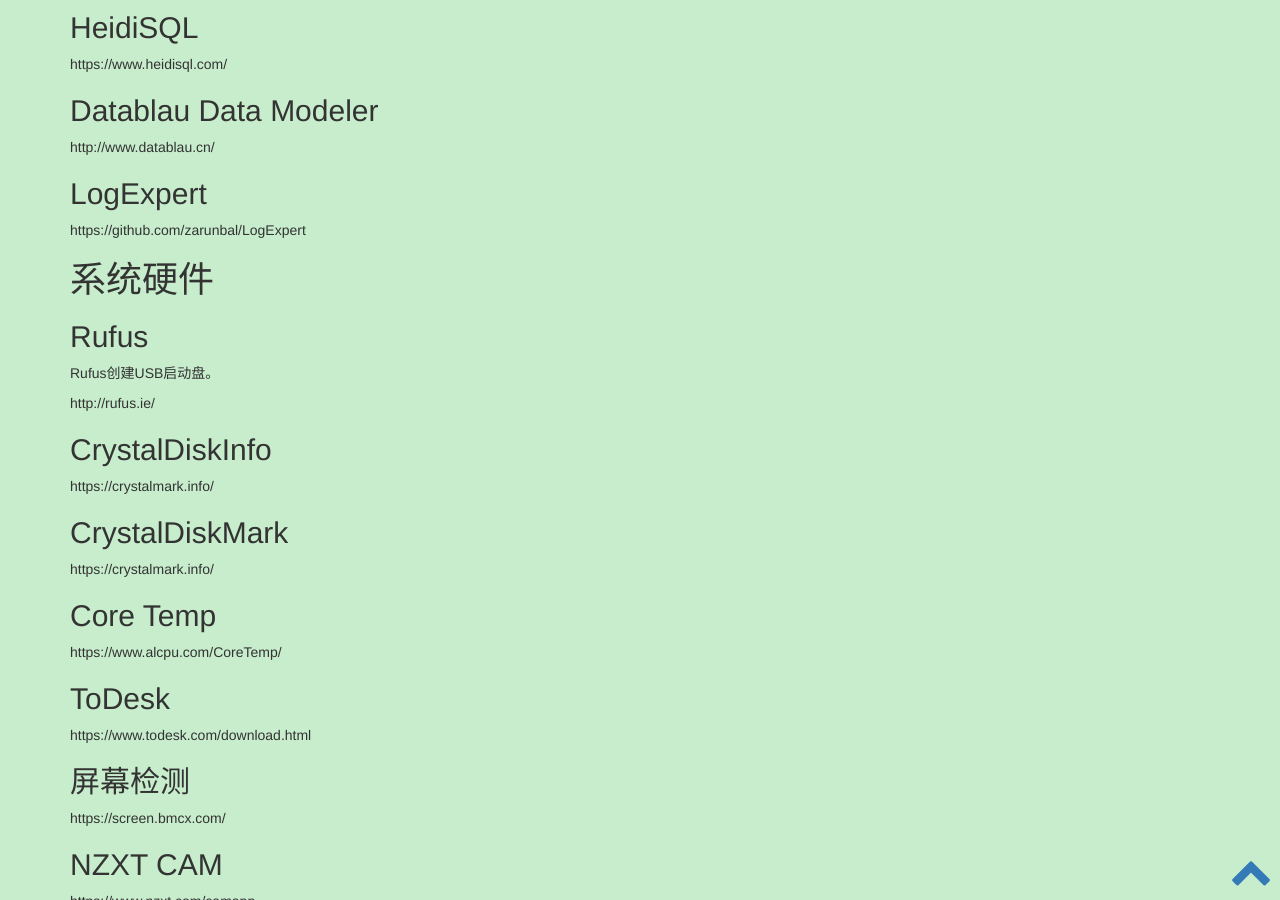
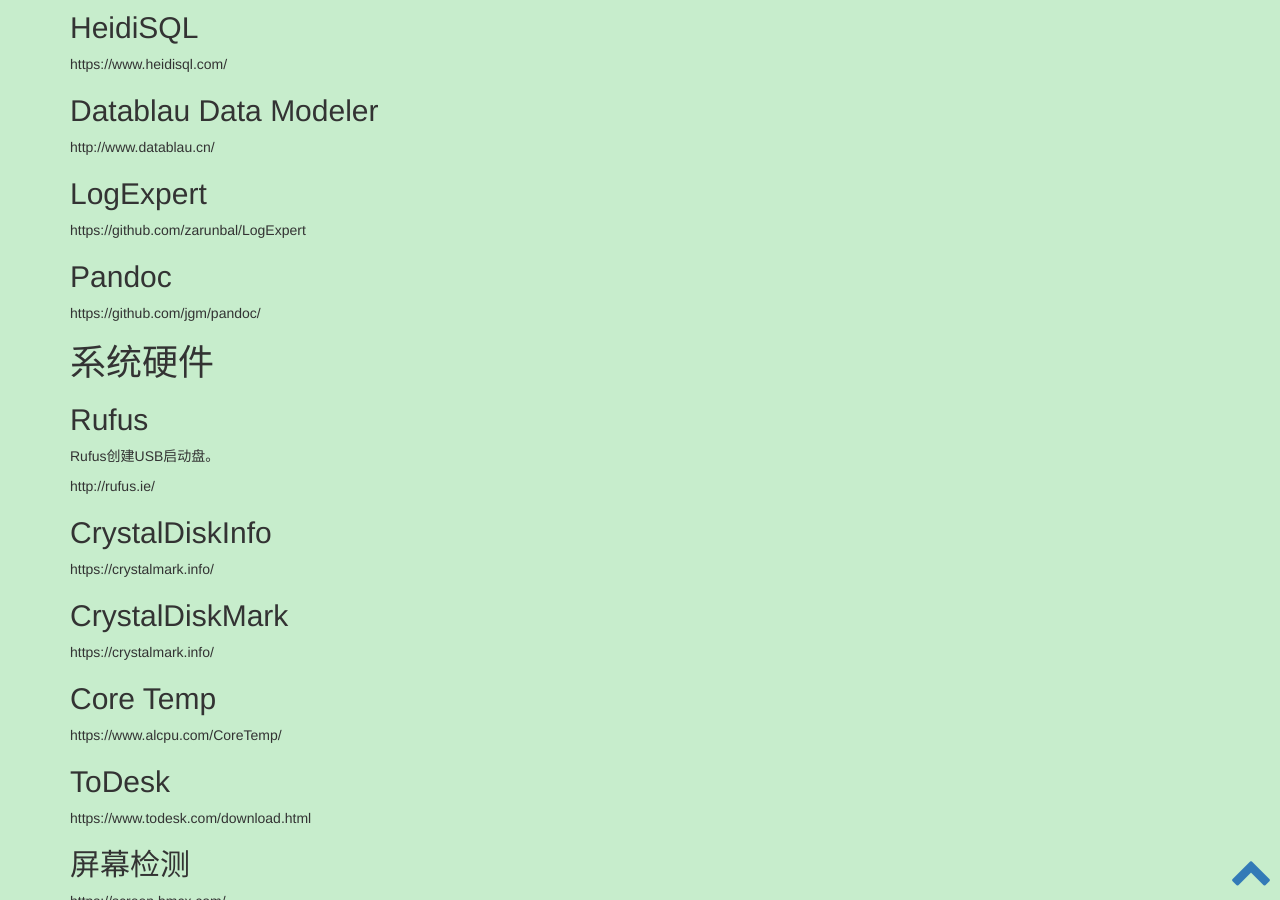
Before and after one commit to waylau/waylau.github.io, a Jekyll site: the page built from _posts/2020-10-07-java-devloper-software.md, in a window 1280 px wide and 900 px high, scrolled down 981 px. Built offline with Jekyll 4.4.1, drawn with Linux system fonts in a browser that asks for light colours; comment, search, counter and statistics services are not loaded.

Commit message:
add ## Pandoc
https://github.com/jgm/pandoc/

```diff
--- a/_posts/2020-10-07-java-devloper-software.md
+++ b/_posts/2020-10-07-java-devloper-software.md
@@ -68,6 +68,9 @@
 
 https://github.com/zarunbal/LogExpert
 
+## Pandoc
+
+https://github.com/jgm/pandoc/
 
 # 系统硬件
 
```
